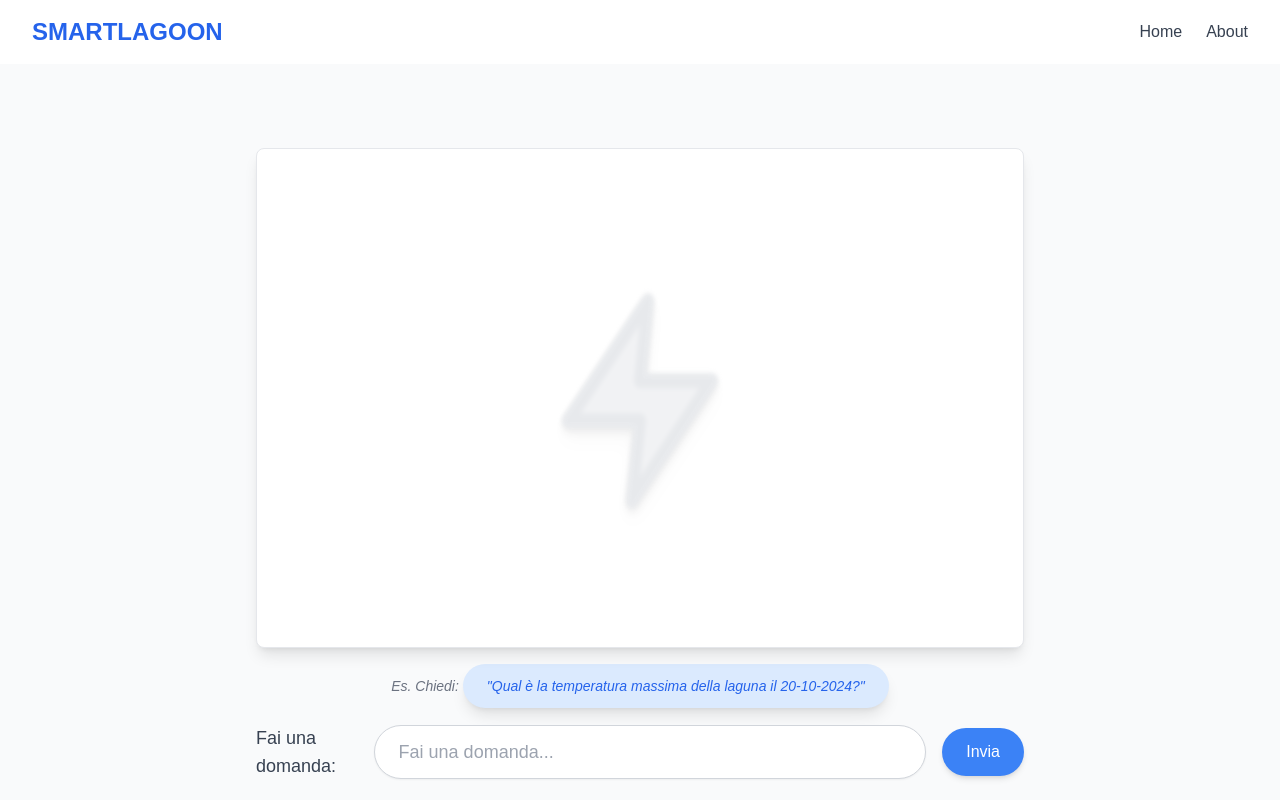
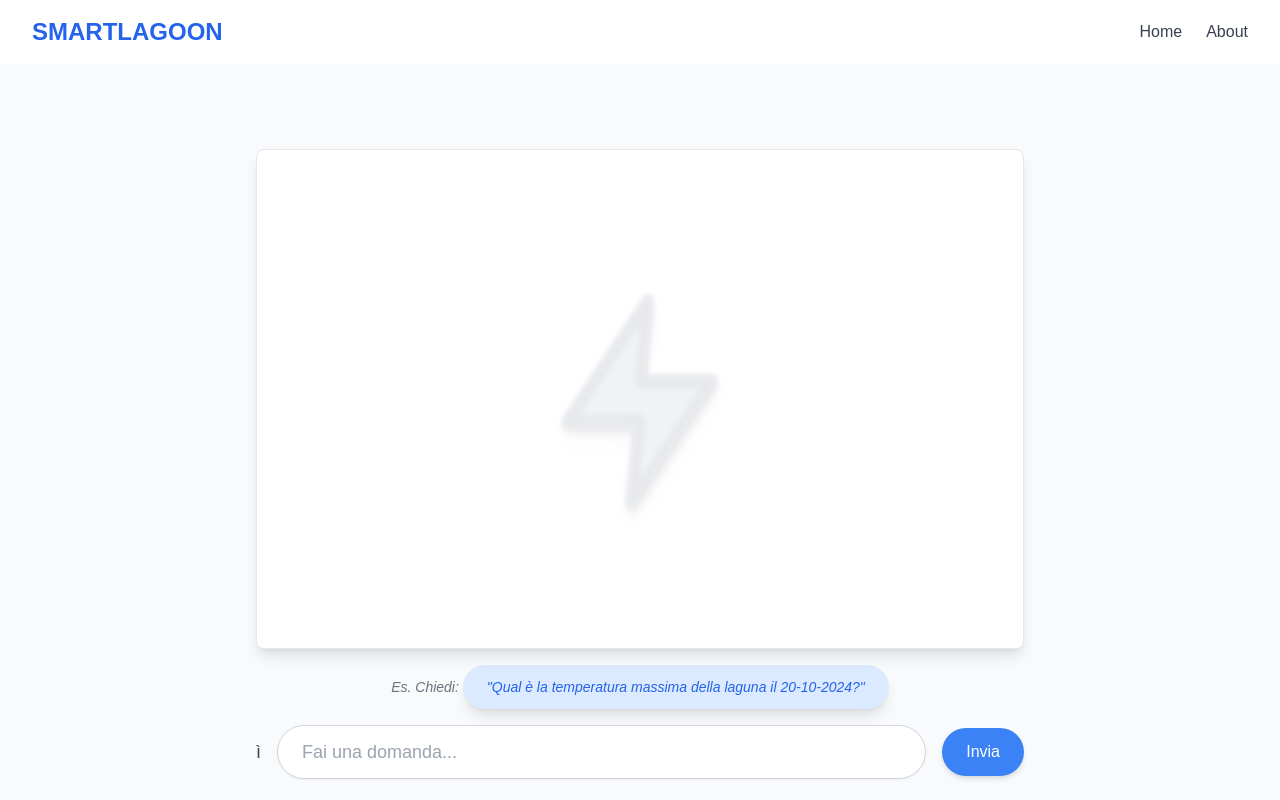
Before and after one commit to chiaradenardi/MarMenorProg, a Next.js app: page /chatbot in a window 1280 px wide. Shown: the top 800 px of the page. Built offline with nearby package versions, Linux system fonts and the light colour scheme.

Commit message:
fix chatbot

```diff
--- a/app/chatbot/page.tsx
+++ b/app/chatbot/page.tsx
@@ -84,8 +84,7 @@ const ChatPage: FC = () => {
           <form onSubmit={handleSubmit} className="flex items-center justify-center mt-2 space-x-4">
             {/* Label con testo descrittivo per l'input */}
             <label htmlFor="userInput" className="text-lg font-medium text-gray-700">
-              Fai una domanda:
-            </label>
+ì            </label>
             <input
               id="userInput"
               type="text"
```
